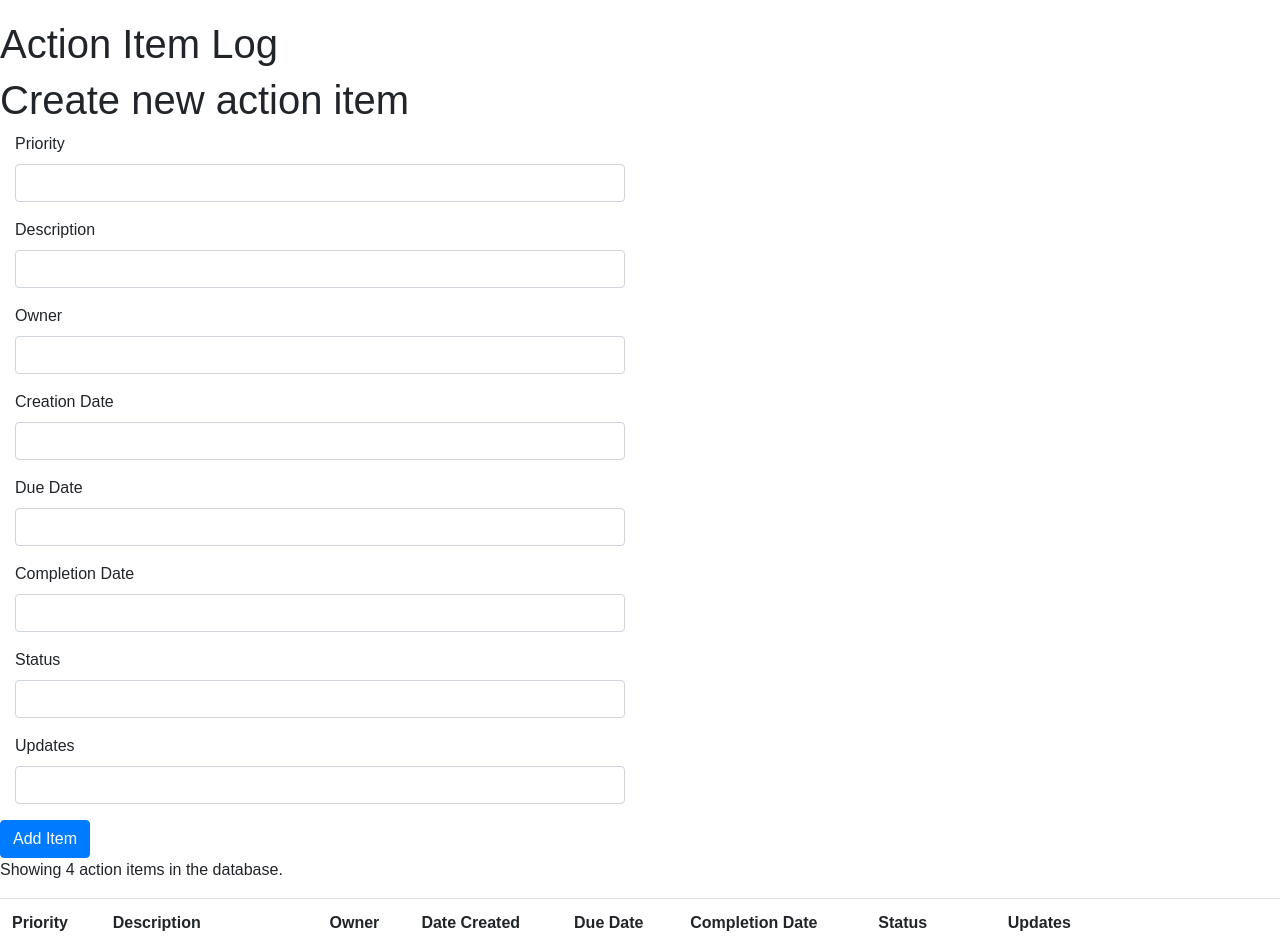
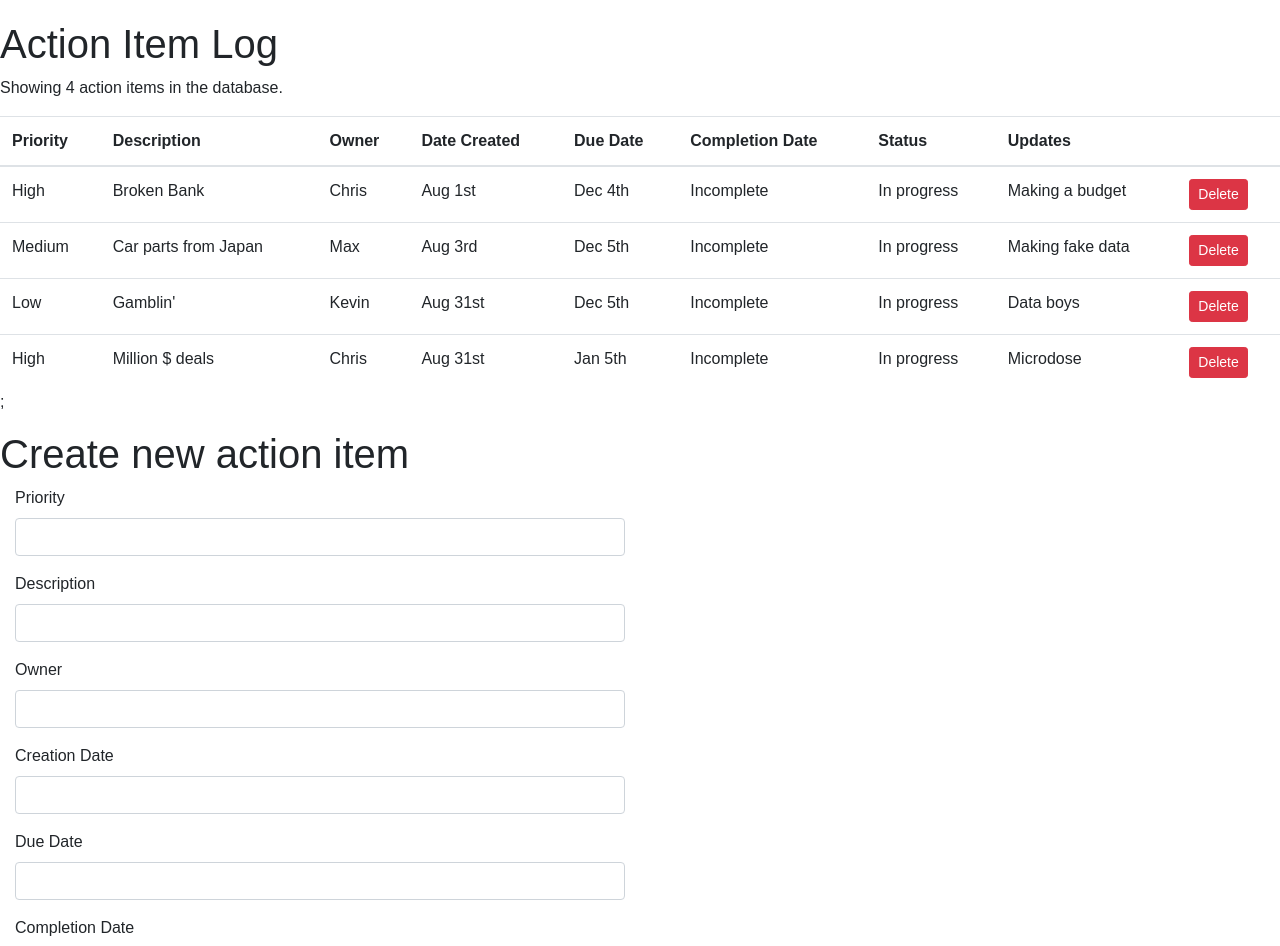
Before and after one commit to dwolrdcojp/action-items, a React (Create React App) app: page / in a window 1280 px wide. Shown: the top 946 px of the page. Built offline with nearby package versions, Linux system fonts and the light colour scheme.

Commit message:
Add action item form submission

```diff
--- a/src/App.js
+++ b/src/App.js
@@ -6,6 +6,17 @@ import ItemForm from "./components/itemForm";
 
 class App extends Component {
   state = {
+    item: {
+      _id: "",
+      priority: "",
+      description: "",
+      owner: "",
+      creationDate: "",
+      dueDate: "",
+      completionDate: "",
+      status: "",
+      updates: ""
+    },
     items: [
       { _id: 1,
       priority: "High",
@@ -49,20 +60,36 @@ class App extends Component {
     ]
   };
 
+  handleChange = ({ currentTarget: input }) => {
+    const item = { ...this.state.item };
+    item[input.name] = input.value;
+    this.setState({ item });
+  };
+
   handleDelete = (item) => {
     const items = this.state.items.filter(i => i._id !== item._id);
     this.setState( {items} );
   };
 
+  handleSubmit = (e) => {
+    e.preventDefault();
+    const items = this.state.items
+    const item = this.state.item
+    const combined = items.push(item);
+    this.setState({combined});
+  };
 
   render() {
     return (
       <main className="Container">
         <Header />
-        <ItemForm />
         <Items
         items={this.state.items}
         onDelete={this.handleDelete}/>
+        <ItemForm
+        item={this.state.item}
+        onChange={this.handleChange}
+        onSubmit={this.handleSubmit}/>
       </main>
     );
   }
--- a/src/components/itemForm.jsx
+++ b/src/components/itemForm.jsx
@@ -3,84 +3,59 @@ import Input from "./input";
 
 class ItemForm extends Component {
 
-  state = {
-    item: {
-      _id: '',
-      priority: '',
-      description: '',
-      owner: '',
-      creationDate: '',
-      dueDate: '',
-      completionDate: '',
-      status: '',
-      updates: ''}
-    };
-
-  handleSubmit = e => {
-    e.preventDefault();
-
-    // Call the server
-    console.log('Submitted');
-  };
-
-  handleChange = ({ currentTarget: input }) => {
-    const item = { ...this.state.item };
-    item[input.name] = input.value;
-    this.setState({ item });
-  };
 
   render() {
-    const { item } = this.state;
+    const { item } = this.props;
     return <div>
       <h1>Create new action item</h1>
-      <form onSubmit={this.handleSubmit}>
+      <form onSubmit={(e) => this.props.onSubmit(e)}>
         <Input
           name="priority"
           value={item.priority}
           label="Priority"
-          onChange={this.handleChange}
+          onChange={this.props.onChange}
         />
         <Input
           name="description"
           value={item.description}
           label="Description"
-          onChange={this.handleChange}
+          onChange={this.props.onChange}
         />
         <Input
           name="owner"
           value={item.owner}
           label="Owner"
-          onChange={this.handleChange}
+          onChange={this.props.onChange}
         />
         <Input
           name="creationDate"
           value={item.creationDate}
           label="Creation Date"
-          onChange={this.handleChange}
+          onChange={this.props.onChange}
         />
         <Input
           name="dueDate"
           value={item.dueDate}
           label="Due Date"
-          onChange={this.handleChange}
+          onChange={this.props.onChange}
         />
         <Input
           name="completionDate"
           value={item.completionDate}
           label="Completion Date"
-          onChange={this.handleChange}
+          onChange={this.props.onChange}
         />
         <Input
           name="status"
           value={item.status}
           label="Status"
-          onChange={this.handleChange}
+          onChange={this.props.onChange}
         />
         <Input
           name="updates"
           value={item.updates}
           label="Updates"
-          onChange={this.handleChange}
+          onChange={this.props.onChange}
         />
         <button className="btn btn-primary">Add Item</button>
       </form>
```
